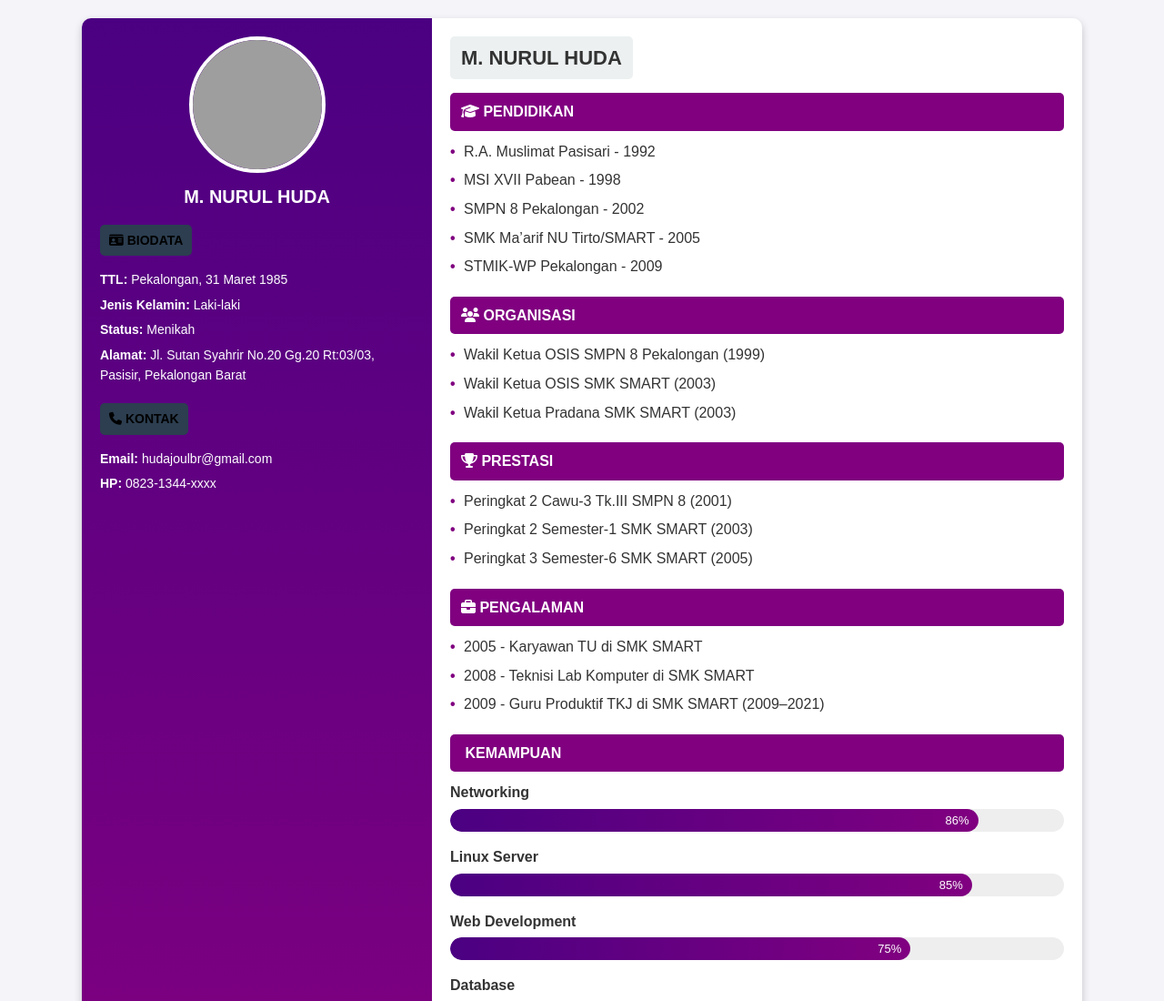
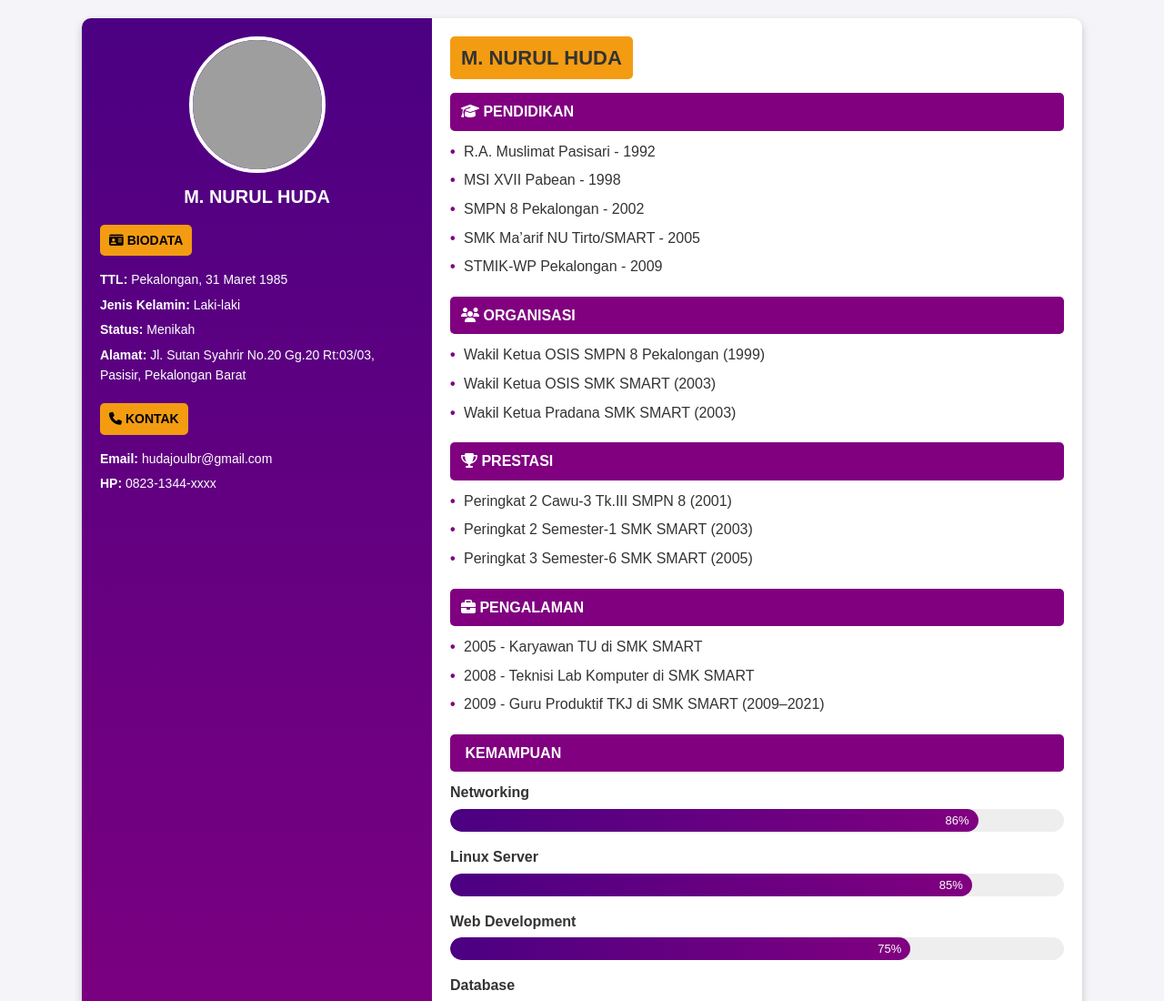
Before and after one commit to hudajoullinux-excel/portofolio3, a plain HTML site: page index.html in a window 1280 px wide. Shown: the top 1100 px of the page at 91% size. Drawn offline with Linux system fonts and the light colour scheme; grey boxes are pictures that could not be loaded; some icons are missing.

Commit message:
Update index.html
ubah warna kotak ke orange

```diff
--- a/index.html
+++ b/index.html
@@ -34,7 +34,7 @@
     .profile h2 { text-align: center; margin-top: 10px; font-size: 20px; }
 
     h3.section-title {
-      background: #2C3E50;
+      background: #F39C12;
       color: black;
       padding: 6px 10px;
       border-radius: 5px;
@@ -54,7 +54,7 @@
     .content h2 {
       font-size: 22px;
       margin-bottom: 15px;
-      background: #ECF0F1;
+      background: #F39C12;
       padding: 6px 12px;
       border-radius: 5px;
       display: inline-block;
```
